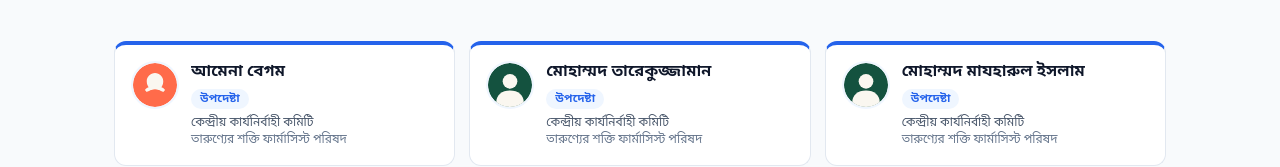
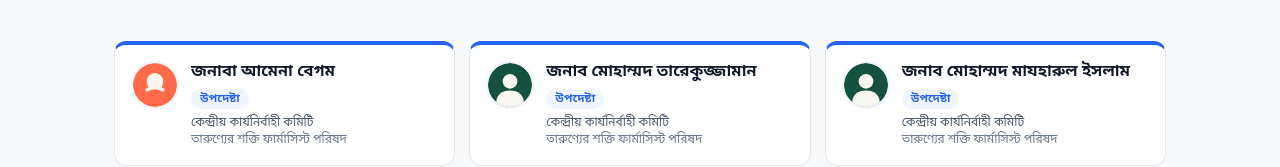
Before and after one commit to habibulhaasan/Tarunner-Shokti, a Next.js app: page /committee in a window 1280 px wide. Shown: the part 165-332 px from the top of the page. Built offline with nearby package versions, Linux system fonts and the light colour scheme; no server answers; the database is empty; a web font is replaced by a local one.

Commit message:
Jonab added

```diff
--- a/app/committee/page.jsx
+++ b/app/committee/page.jsx
@@ -15,7 +15,7 @@ function avatarFor(profile) {
 const ADVISORY_COUNCIL = [
   {
     id: "advisor-1",
-    name: "আমেনা বেগম",
+    name: "জনাবা আমেনা বেগম",
     role: "উপদেষ্টা",
     committee: "কেন্দ্রীয় কার্যনির্বাহী কমিটি",
     organization: "তারুণ্যের শক্তি ফার্মাসিস্ট পরিষদ",
@@ -23,7 +23,7 @@ const ADVISORY_COUNCIL = [
   },
   {
     id: "advisor-2",
-    name: "মোহাম্মদ তারেকুজ্জামান",
+    name: "জনাব মোহাম্মদ তারেকুজ্জামান",
     role: "উপদেষ্টা",
     committee: "কেন্দ্রীয় কার্যনির্বাহী কমিটি",
     organization: "তারুণ্যের শক্তি ফার্মাসিস্ট পরিষদ",
@@ -31,7 +31,7 @@ const ADVISORY_COUNCIL = [
   },
   {
     id: "advisor-3",
-    name: "মোহাম্মদ মাযহারুল ইসলাম",
+    name: "জনাব মোহাম্মদ মাযহারুল ইসলাম",
     role: "উপদেষ্টা",
     committee: "কেন্দ্রীয় কার্যনির্বাহী কমিটি",
     organization: "তারুণ্যের শক্তি ফার্মাসিস্ট পরিষদ",
```
